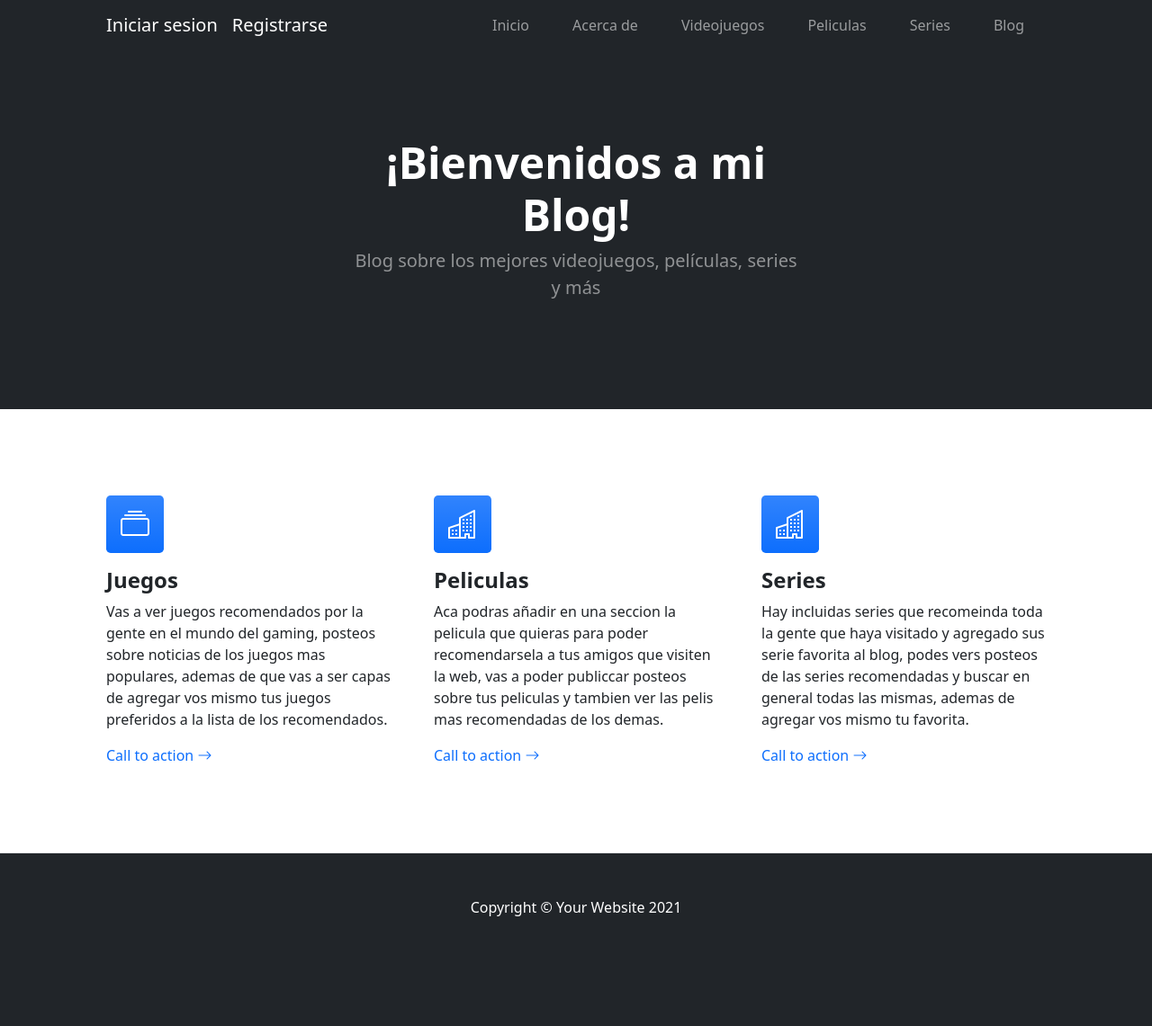
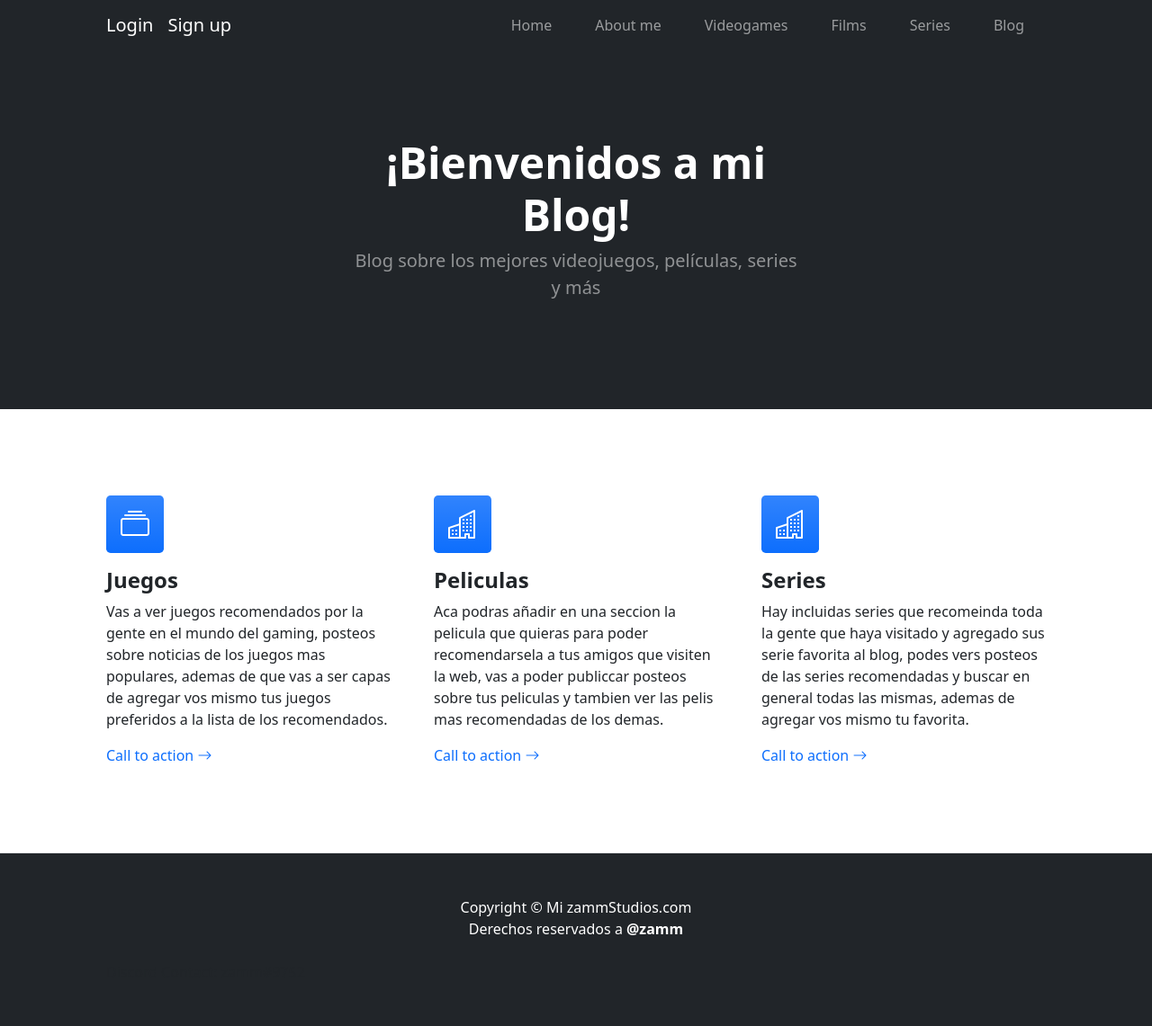
Before and after one commit to zamuuu/web-project-final, a Django app: page / in a window 1280 px wide. Shown: the whole page at 90% size. Before the commit the page ends 1019 px from the top, so only its background shows below. Run offline with Django 4.2, Linux system fonts and the light colour scheme; some libraries are stand-ins or nearby versions.

Commit message:
Cambios basicos, en index

```diff
--- a/index/templates/index/index.html
+++ b/index/templates/index/index.html
@@ -21,19 +21,19 @@
             <div class="container px-5">
 
                 {% if request.user.is_authenticated %}
-                    <a class="navbar-brand" href={% url 'logout' %}>Cerrar sesion</a>
-                    <a class="navbar-brand" href={% url 'edit' %}>Editar perfil</a>
+                    <a class="navbar-brand" href={% url 'logout' %}>Logout</a>
+                    <a class="navbar-brand" href={% url 'edit' %}>Edit profile</a>
                 {% else %}
-                    <a class="navbar-brand" href={% url 'login' %}>Iniciar sesion</a>
-                    <a class="navbar-brand" href={% url 'register' %}>Registrarse</a>
+                    <a class="navbar-brand" href={% url 'login' %}>Login</a>
+                    <a class="navbar-brand" href={% url 'register' %}>Sign up</a>
                 {% endif %}
                 <button class="navbar-toggler" type="button" data-bs-toggle="collapse" data-bs-target="#navbarSupportedContent" aria-controls="navbarSupportedContent" aria-expanded="false" aria-label="Toggle navigation"><span class="navbar-toggler-icon"></span></button>
                 <div class="collapse navbar-collapse" id="navbarSupportedContent">
                     <ul class="navbar-nav ms-auto mb-2 mb-lg-0">
-                        <li class="nav-item"><a class="nav-link" href={% url 'index' %}>Inicio</a></li>
-                        <li class="nav-item"><a class="nav-link" href={% url 'about' %}>Acerca de</a></li>
-                        <li class="nav-item"><a class="nav-link" href={% url 'videojuego' %}>Videojuegos</a></li>
-                        <li class="nav-item"><a class="nav-link" href={% url 'pelicula' %}>Peliculas</a></li>
+                        <li class="nav-item"><a class="nav-link" href={% url 'index' %}>Home</a></li>
+                        <li class="nav-item"><a class="nav-link" href={% url 'about' %}>About me</a></li>
+                        <li class="nav-item"><a class="nav-link" href={% url 'videojuego' %}>Videogames</a></li>
+                        <li class="nav-item"><a class="nav-link" href={% url 'pelicula' %}>Films</a></li>
                         <li class="nav-item"><a class="nav-link" href={% url 'serie' %}>Series</a></li>
                         <li class="nav-item"><a class="nav-link" href={% url 'pages' %}>Blog</a></li>
                     </ul>
@@ -113,7 +113,7 @@
         {% endblock body_block %}
         <!-- Footer-->
         <footer class="py-5 bg-dark">
-            <div class="container px-5"><p class="m-0 text-center text-white">Copyright &copy; Your Website 2021</p></div>
+            <div class="container px-5"><p class="m-0 text-center text-white">Copyright &copy; Mi zammStudios.com <br>Derechos reservados a <b>@zamm</b></p> <br>Discord Contact: zamm#9752</div>
         </footer>
         <!-- Bootstrap core JS-->
         <script src="https://cdn.jsdelivr.net/npm/bootstrap@5.1.3/dist/js/bootstrap.bundle.min.js"></script>
```
Also changed, not shown: db.sqlite3, media/blog/2021-12-27_16.33.26.png (added), media/blog/Elcamino.jpg (added).
